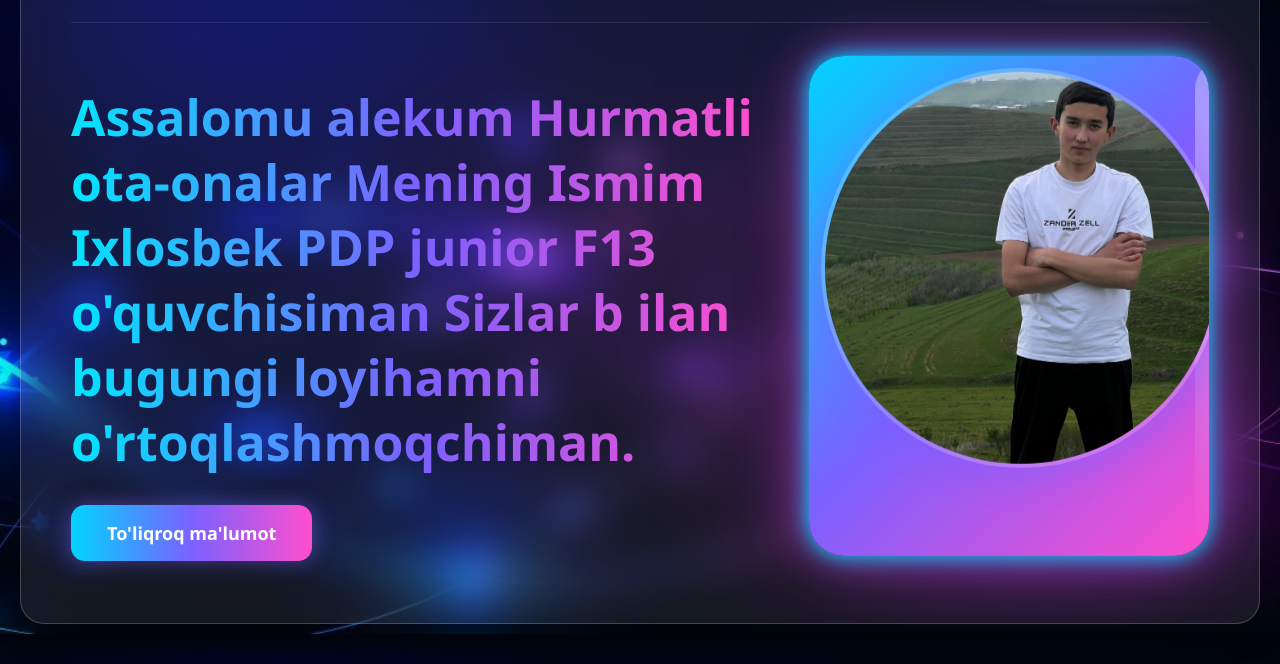
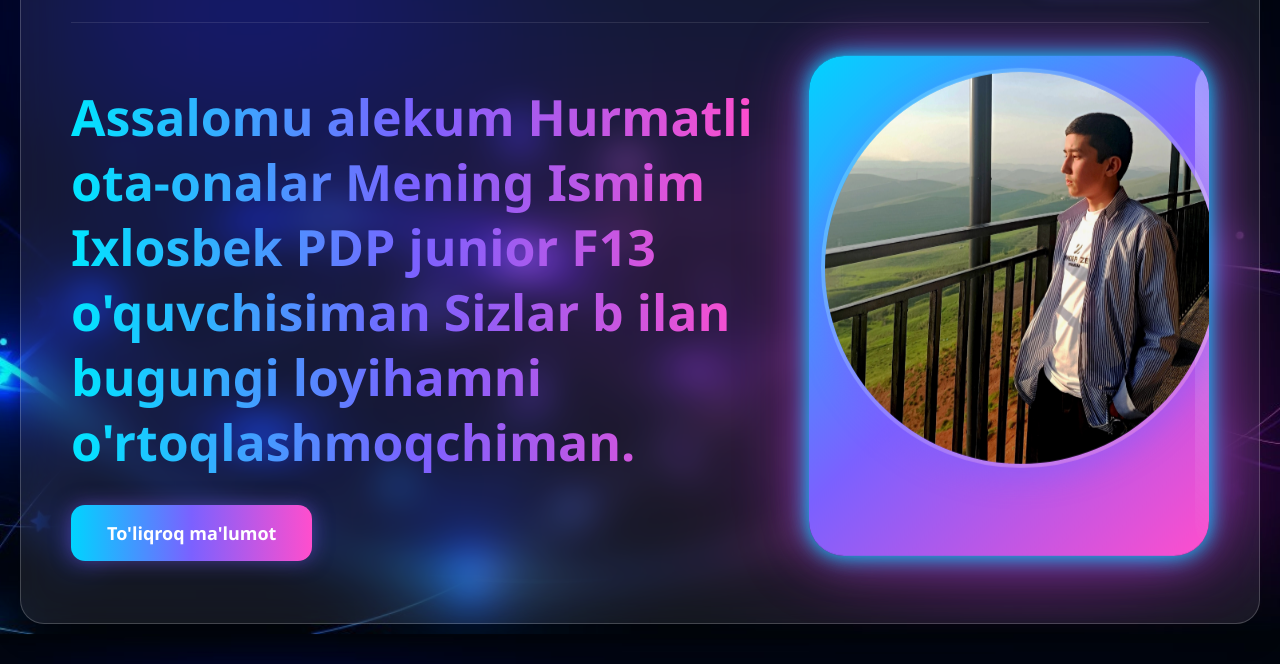
Before and after one commit to Ixlosbek978/Portfolio-web, a plain HTML site: page index.html in a window 1280 px wide. Shown: the part 166-830 px from the top of the page. Drawn offline with nearby package versions, Linux system fonts and the light colour scheme.

Commit message:
img yangilandi

```diff
--- a/index.html
+++ b/index.html
@@ -38,7 +38,7 @@
             <a class='hero-btn' href='about.html'>To'liqroq ma'lumot</a>
           </div>
           <div class="hero-img">
-            <img src="images/photo_2026-08-18_09-15-28.jpg" alt="Usmanov" />
+            <img src="images/photo_2026-08-11_09-14-52.jpg" alt="Usmanov" />
           </div>
         </div>
 
```
Also changed, not shown: images/photo_2026-08-11_09-14-52.jpg (added).
